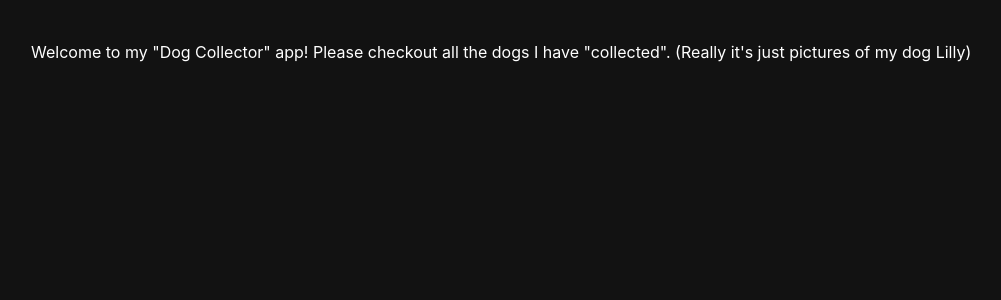
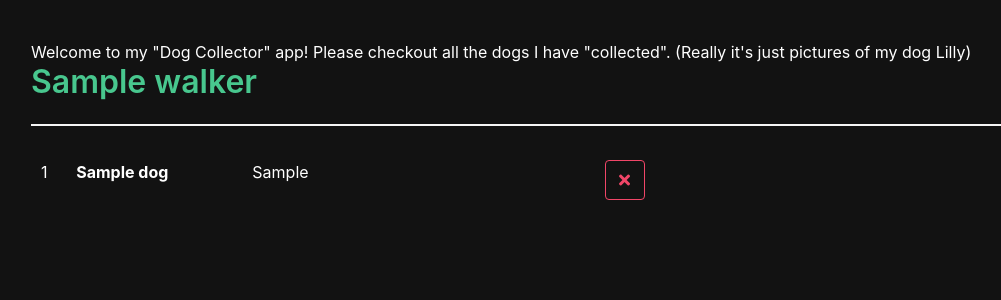
Before and after one commit to m-deez/dog-collector, a Django app: page / in a window 1280 px wide. Shown: the part 52-352 px from the top of the page, without its empty margins (73-1074 px from the left). Run offline with Django 3.2, Linux system fonts and the light colour scheme; tables that the repository leaves empty hold one stand-in row (values such as "Sample post").

Commit message:
got many to many working with Walkers

```diff
--- a/main_app/admin.py
+++ b/main_app/admin.py
@@ -1,7 +1,8 @@
 from django.contrib import admin
-from .models import Dog, Collar
+from .models import Dog, Collar, Walker
 
 # Register your models here.
 
 admin.site.register(Dog)
 admin.site.register(Collar)
+admin.site.register(Walker)
--- a/main_app/models.py
+++ b/main_app/models.py
@@ -24,3 +24,11 @@ class Collar(models.Model):
 
     def __str__(self):
         return self.brand
+
+class Walker(models.Model):
+
+    name = models.CharField(max_length=150)
+    dog = models.ManyToManyField(Dog)
+
+    def __str__(self):
+        return self.name
--- a/main_app/static/scripts/main.js
+++ b/main_app/static/scripts/main.js
@@ -1,5 +1,11 @@
+console.log("i am here")
 $(".navbar-burger").click(function () {
   // Toggle the "is-active" class on both the "navbar-burger" and the "navbar-menu"
   $(".navbar-burger").toggleClass("is-active");
   $(".navbar-menu").toggleClass("is-active");
 });
+
+$(".dropdown").click(function (event) {
+  $(this).toggleClass("is-active");
+  console.log("I click")
+});
--- a/main_app/static/styles/main.css
+++ b/main_app/static/styles/main.css
@@ -87,7 +87,7 @@ img {
   width: 100%;
   padding: 10px;
   display: grid;
-  grid-template-columns: 0.1fr 0.5fr 1fr 1fr;
+  grid-template-columns: 0.1fr 0.5fr 1fr 1.5fr;
   border-radius: 5px;
 }
 
--- a/main_app/templates/home.html
+++ b/main_app/templates/home.html
@@ -1,4 +1,36 @@
 {% extends 'base.html' %}
 {% block content %}
 <h1>Welcome to my "Dog Collector" app! Please checkout all the dogs I have "collected". (Really it's just pictures of my dog Lilly)</h1>
+
+<div class="home__walkers">
+    {% for walker in walkers %}
+
+        <div class="walker mb-5">
+          <h3 class="title is-3 has-text-success">{{walker.name}}</h3>
+          <hr />
+
+          {% for dog in walker.dog.all %}
+
+              <div class="collar">
+                <span>{{forloop.counter}}</span>
+                <span><b>{{dog.name}}</b></span>
+                <span>{{dog.breed}}</span>
+                <span>
+                      <a
+                        href="{% url 'walker_dog_assoc' walker.pk dog.pk %}?assoc=remove"
+                        class="button is-danger is-outlined"
+                      >
+                        <span class="icon is-small">
+                          <i class="fas fa-times"></i>
+                        </span>
+                      </a>
+                </span>
+              </div>
+
+          {% endfor %}
+        </div>
+
+    {% endfor %}
+  </div>
+
 {% endblock %}
--- a/main_app/urls.py
+++ b/main_app/urls.py
@@ -10,4 +10,5 @@ urlpatterns = [
     path('dogs/<int:pk>/update', views.DogUpdate.as_view(), name="dog_update"),
     path('dogs/<int:pk>/delete', views.DogDelete.as_view(), name="dog_delete"),
     path('dogs/<int:pk>/collars/new/', views.CollarCreate.as_view(), name="collar_create"),
+    path('walkers/<int:pk>/dogs/<int:dog_pk>/', views.WalkerDogAssoc.as_view(), name="walker_dog_assoc"),
 ]
--- a/main_app/views.py
+++ b/main_app/views.py
@@ -5,11 +5,16 @@ from django.views.generic.base import TemplateView
 from django.views.generic.edit import CreateView, UpdateView, DeleteView
 from django.views.generic import DetailView
 from django.urls import reverse
-from .models import Dog, Collar
+from .models import Dog, Collar, Walker
 
 
 class Home(TemplateView):
     template_name = "home.html"
+
+    def get_context_data(self, **kwargs):
+        context = super().get_context_data(**kwargs)
+        context['walkers'] = Walker.objects.all()
+        return context
 
 class About(TemplateView):
     template_name = "about.html"
@@ -54,6 +59,11 @@ class DogDetail(DetailView):
     model = Dog
     template_name = "dog_detail.html"
 
+    def get_context_data(self, **kwargs):
+        context = super().get_context_data(**kwargs)
+        context["walkers"] = Walker.objects.all()
+        return context
+
 class DogUpdate(UpdateView):
     model = Dog
     fields = ['name', 'breed', 'img', 'bio', 'verified_doggo']
@@ -75,3 +85,15 @@ class CollarCreate(View):
         dog = Dog.objects.get(pk=pk)
         Collar.objects.create(brand=brand, length=length, color=color, dog=dog)
         return redirect('dog_detail', pk=pk)
+
+class WalkerDogAssoc(View):
+
+    def get(self, request, pk, dog_pk):
+        assoc = request.GET.get("assoc")
+
+        if assoc == "remove":
+            Walker.objects.get(pk=pk).dog.remove(dog_pk)
+
+        if assoc == "add":
+            Walker.objects.get(pk=pk).dog.add(dog_pk)
+        return redirect('home')
```
Also changed, not shown: main_app/templates/dog_detail.html (+29 -0 lines), main_app/migrations/0003_walker.py (added).
